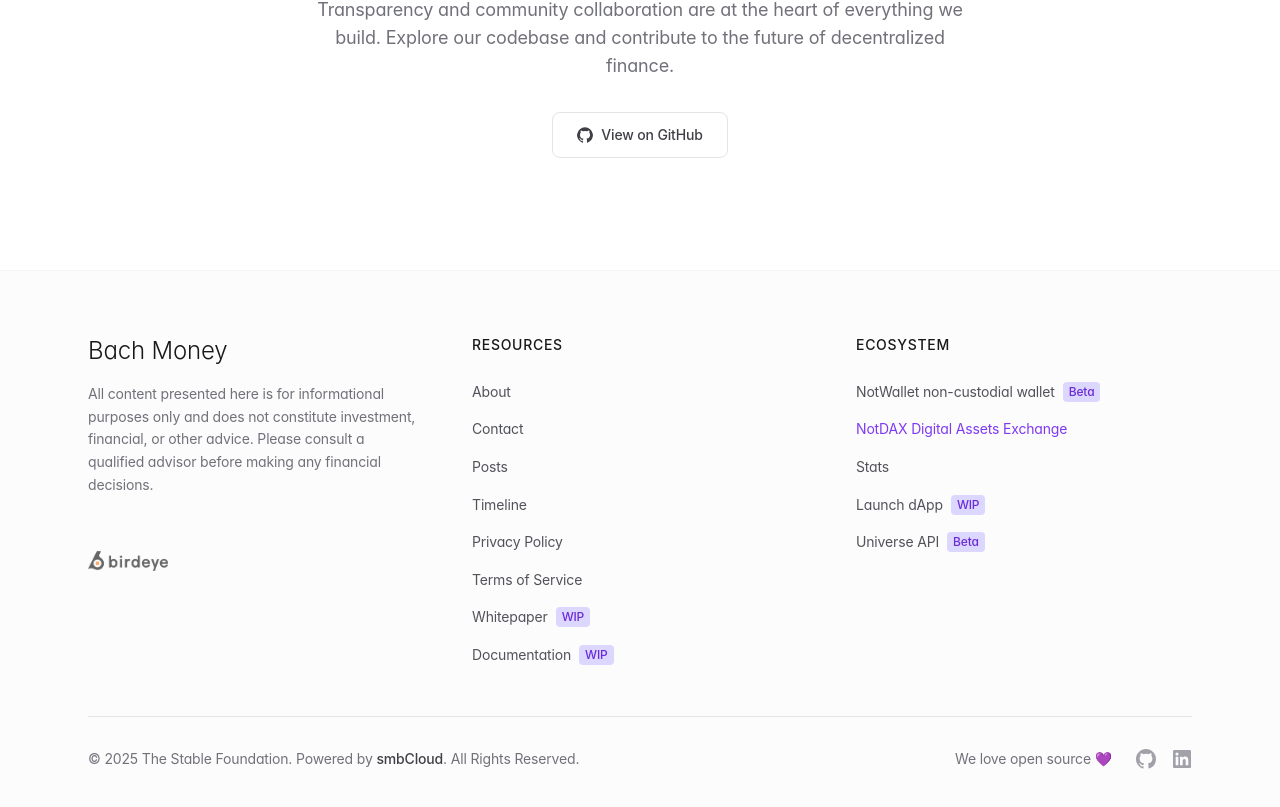
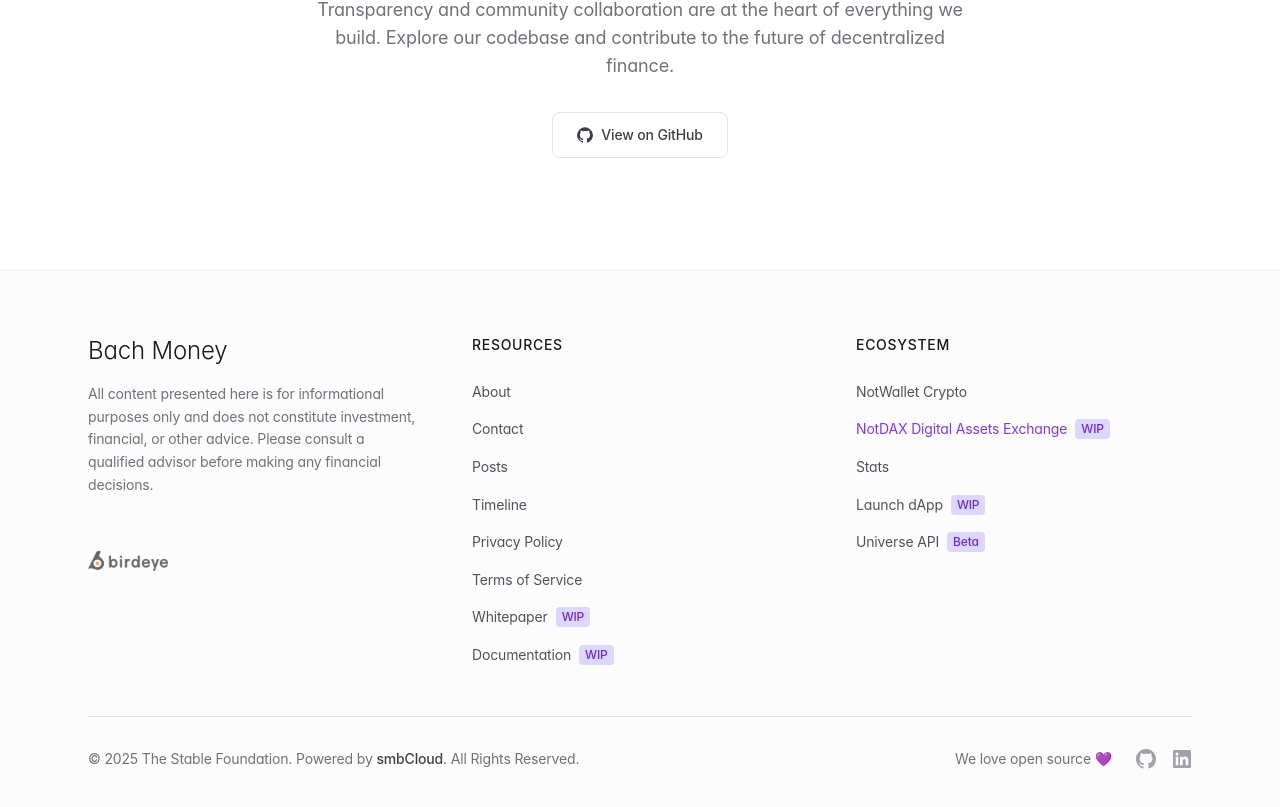
Before and after one commit to TheStableFoundation/bach-money, a Next.js app: page / in a window 1280 px wide. Shown: the part 1528-2335 px from the top of the page. Built offline with nearby package versions, Linux system fonts and the light colour scheme.

Commit message:
regular update

```diff
--- a/app/wallet/page.tsx
+++ b/app/wallet/page.tsx
@@ -3,13 +3,13 @@
 import Footer from "../../components/Layout/Footer"
 
 export const metadata: Metadata = {
-  title: "Not Wallet for Solana | Non-custodial Stablecoin Crypto Wallet",
+  title: "NotWallet Crypto for Solana | Non-custodial Stablecoin Crypto Wallet",
   description:
-    "Download Not Wallet for Solana – a minimal, non-custodial stablecoin wallet. Available on iOS TestFlight and Google Play. Your keys, your coins.",
+    "Download NotWallet Crypto for Solana – a minimal, non-custodial stablecoin wallet. Available on iOS TestFlight and Google Play. Your keys, your coins.",
   openGraph: {
-    title: "Not Wallet for Solana | Non-custodial Stablecoin Crypto Wallet",
+    title: "NotWallet Crypto for Solana | Non-custodial Stablecoin Crypto Wallet",
     description:
-      "Download Not Wallet for Solana – a minimal, non-custodial stablecoin wallet. Available on iOS TestFlight and Google Play. Your keys, your coins.",
+      "Download NotWallet Crypto for Solana – a minimal, non-custodial stablecoin wallet. Available on iOS TestFlight and Google Play. Your keys, your coins.",
     url: "https://bach.money/wallet",
     type: "website",
     images: [
@@ -22,9 +22,9 @@
   },
   twitter: {
     card: "summary_large_image",
-    title: "Not Wallet for Solana | Non-custodial Stablecoin Crypto Wallet",
+    title: "NotWallet Crypto for Solana | Non-custodial Stablecoin Crypto Wallet",
     description:
-      "Download Not Wallet for Solana – a minimal, non-custodial stablecoin wallet. Available on iOS TestFlight and Google Play. Your keys, your coins.",
+      "Download NotWallet Crypto for Solana – a minimal, non-custodial stablecoin wallet. Available on iOS TestFlight and Google Play. Your keys, your coins.",
     images: ["https://station.jup.ag/assets/images/full-routing-banner-98ca8b117cc86aa7d4fadf45b56d5a7c.png"],
   },
 }
@@ -58,7 +58,7 @@
             </div>
 
             <h1 className="mb-6 text-4xl font-light tracking-tight text-gray-900 sm:mb-8 sm:text-5xl md:text-6xl dark:text-white">
-              Not Wallet
+              NotWallet Crypto
               <span className="mt-1 block text-3xl font-extralight text-gray-500 sm:mt-2 sm:text-4xl md:text-5xl dark:text-gray-400">
                 for Solana
               </span>
@@ -76,7 +76,7 @@
         <div className="mx-auto max-w-6xl px-4 sm:px-6">
           <div className="text-center">
             <h2 className="mb-12 text-2xl font-light text-gray-900 sm:mb-16 sm:text-3xl md:text-4xl dark:text-white">
-              Why Not Wallet?
+              Why NotWallet Crypto?
             </h2>
 
             <div className="grid gap-8 sm:grid-cols-2 sm:gap-12 lg:grid-cols-3 lg:gap-16">
@@ -145,13 +145,14 @@
       <section className="border-t border-gray-100 py-16 sm:py-20 dark:border-gray-800">
         <div className="mx-auto max-w-4xl px-4 text-center sm:px-6">
           <div className="mb-6 sm:mb-8">
-            <h2 className="mb-4 text-2xl font-light text-gray-900 sm:text-3xl dark:text-white">Get Not Wallet</h2>
+            <h2 className="mb-4 text-2xl font-light text-gray-900 sm:text-3xl dark:text-white">Get NotWallet Crypto</h2>
             <p className="mx-auto mb-6 max-w-2xl text-base text-gray-500 sm:mb-8 sm:text-lg dark:text-gray-400">
-              Available on iOS TestFlight for public beta testing, or build from source on GitHub.
+              Available on the Google Play Store, macOS TestFlight, desktops (Windows, Linux, macOS), or build from
+              source on GitHub.
             </p>
             <div className="flex flex-col items-center justify-center gap-3 sm:flex-row sm:gap-4">
               <a
-                href="https://testflight.apple.com/join/UpvJyCQY"
+                href="https://testflight.apple.com/join/ArwPA3QR"
                 target="_blank"
                 rel="noopener noreferrer"
                 className="dark:hover:bg-gray-100btn-nordic btn-nordic-primary inline-flex w-full items-center justify-center gap-2 rounded-lg bg-gray-900 px-6 py-3 text-sm font-medium text-white transition-colors hover:bg-gray-800 sm:w-auto dark:bg-white dark:text-gray-900"
@@ -159,7 +160,7 @@
                 <svg className="h-5 w-5" viewBox="0 0 24 24" fill="currentColor">
                   <path d="M17.564 7.792c-1.012-1.205-2.44-1.36-2.495-1.364-1.06-.107-2.07.62-2.62.62-.555 0-1.44-.604-2.37-.588-1.215.02-2.34.707-2.97 1.797-1.27 2.2-.324 5.45.91 7.23.603.89 1.32 1.89 2.26 1.85.91-.037 1.25-.59 2.34-.59 1.09 0 1.39.59 2.36.57.97-.02 1.58-.9 2.18-1.79.38-.56.52-.85.81-1.49-2.13-.82-2.05-3.01.41-3.34-.07-.29-.14-.58-.25-.85zm-2.18-2.37c.48-.58.81-1.39.72-2.19-.7.03-1.54.46-2.04 1.04-.45.52-.85 1.36-.7 2.16.75.06 1.52-.38 2.02-1.01z" />
                 </svg>
-                Try Public Beta (iOS)
+                Try Public Beta (macOS)
               </a>
               <a
                 href="https://github.com/TheStableFoundation/not"
@@ -177,7 +178,7 @@
                 View on GitHub
               </a>
               <a
-                href="https://play.google.com/store/apps/details?id=xyz.notwallet.NotWallet"
+                href="https://play.google.com/apps/internaltest/4701097825510813478"
                 target="_blank"
                 rel="noopener noreferrer"
                 className="btn-nordic btn-nordic-secondary w-full sm:w-auto"
--- a/components/Layout/Footer.tsx
+++ b/components/Layout/Footer.tsx
@@ -103,10 +103,7 @@
                     title="NotWallet non-custodial Solana crypto stablecoin wallet"
                     className="inline-flex items-center gap-2 text-sm text-gray-600 transition-colors hover:text-gray-900"
                   >
-                    NotWallet non-custodial wallet
-                    <span className="rounded bg-purple-200 px-1.5 py-0.5 text-xs font-medium text-purple-700">
-                      Beta
-                    </span>
+                    NotWallet Crypto
                   </Link>
                 </li>
                 <li>
@@ -117,6 +114,7 @@
                     className="inline-flex items-center gap-2 text-sm text-purple-600 transition-colors hover:text-purple-800"
                   >
                     NotDAX Digital Assets Exchange
+                    <span className="rounded bg-purple-200 px-1.5 py-0.5 text-xs font-medium text-purple-700">WIP</span>
                   </Link>
                 </li>
                 <li>
```
Also changed, not shown: package.json (+11 -11 lines), 1 other file (tests, documents, lock files or other folders).
